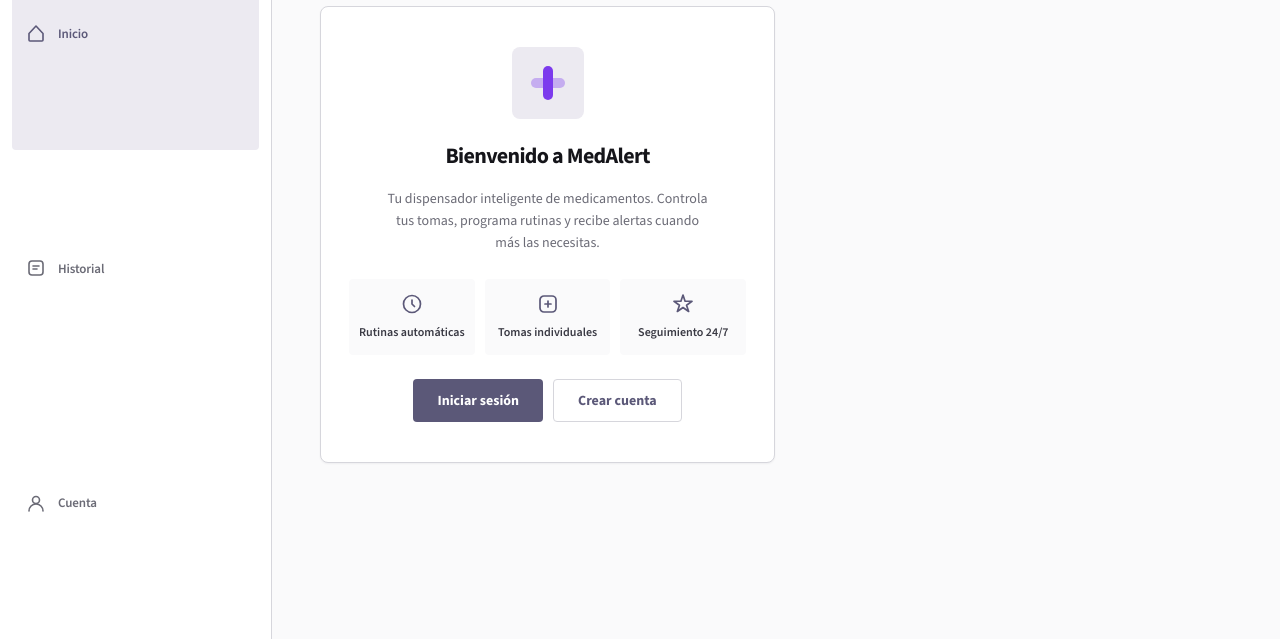
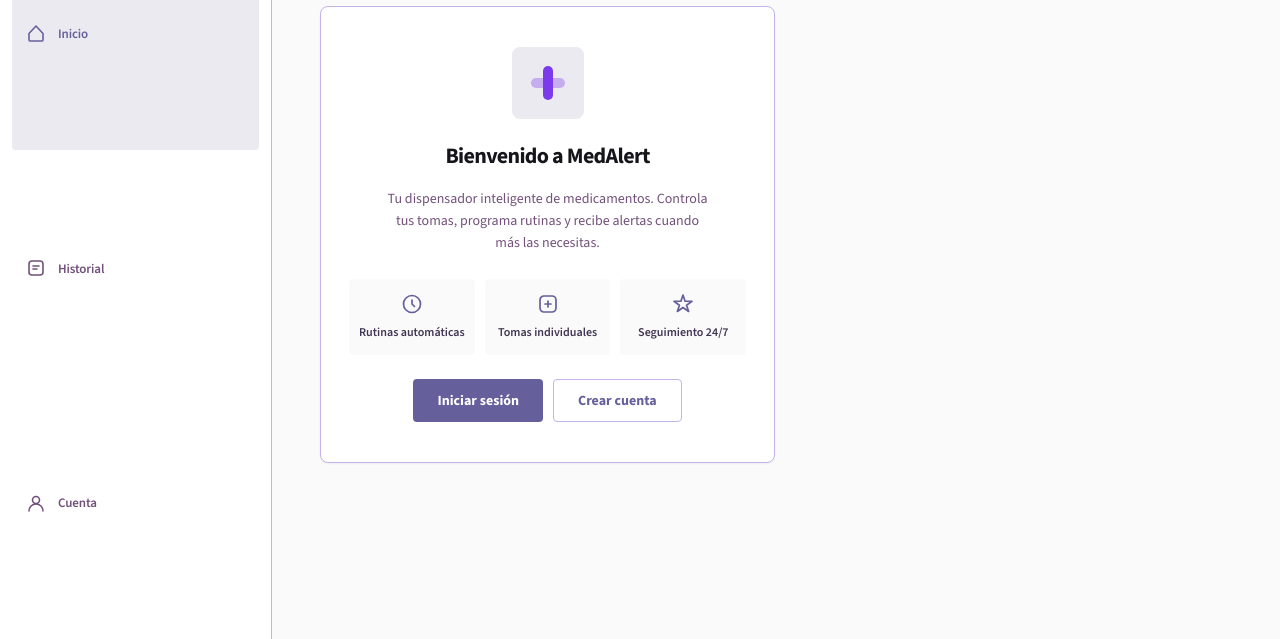
Before and after one commit to morsidog/MedAlertServ, a website: page public/MedAlert.html in a window 1280 px wide. Shown: the part 161-800 px from the top of the page. Drawn offline with nearby package versions, Linux system fonts and the light colour scheme.

Commit message:
fix: colorcito

```diff
--- a/public/MedAlert.css
+++ b/public/MedAlert.css
@@ -6,12 +6,12 @@
 ══════════════════════════════════════════════ */
 :root{
   /* Morado-grisáceo (acento secundario) */
-  --p:#4c4a63;--p1:#5b5878;--p2:#6f6c91;--p3:#9290ad;--p4:#c8c6d6;--p5:#eceaf1;--p6:#f5f4f8;
+  --p:#99639b;--p1:#655f9b;--p2:#7c78a8;--p3:#9290ad;--p4:#c8c6d6;--p5:#eceaf1;--p6:#f5f4f8;
   /* Texto / líneas — casi negro */
-  --ink:#15151a;--ink2:#3a3a44;--ink3:#6b6b76;--ink4:#a7a7b0;--ink5:#d6d6dc;
+  --ink:#15151a;--ink2:#403552;--ink3:#72507a;--ink4:#ce94c6;--ink5:#c4b3eb;
   --white:#fff;--bg:#fafafb;
   /* Azul-grisáceo (acento primario) */
-  --blue:#3e5c76;--blue-soft:#e7ecf1;--blue-line:#33414d;
+  --blue:#3e5c76;--blue-soft:#c3daf1;--blue-line:#33414d;
   --go:#3f6e4f;--go-bg:#e3ede6;
   --stop:#8a3b3b;--stop-bg:#f3e6e6;
   --warn:#8a6a2f;--warn-bg:#f4eee0;
```
